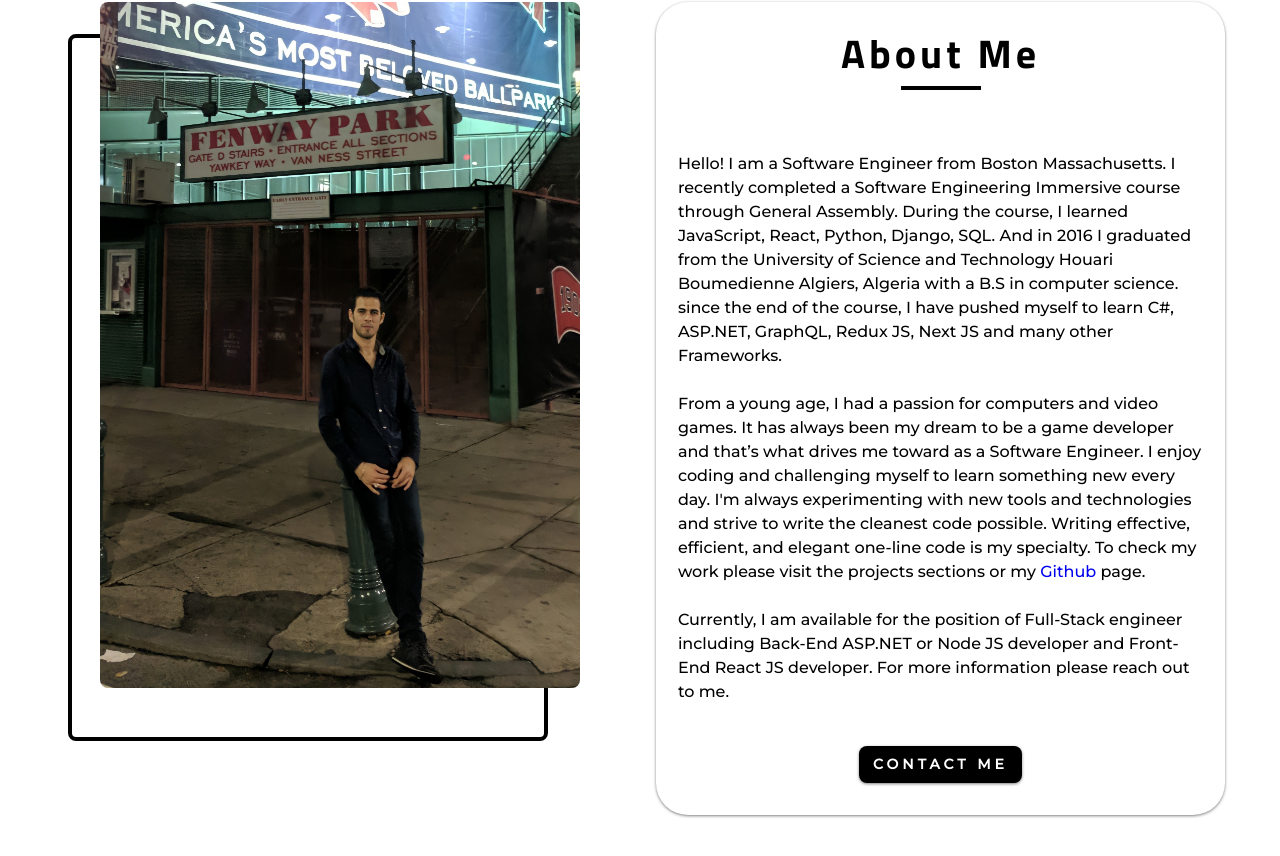
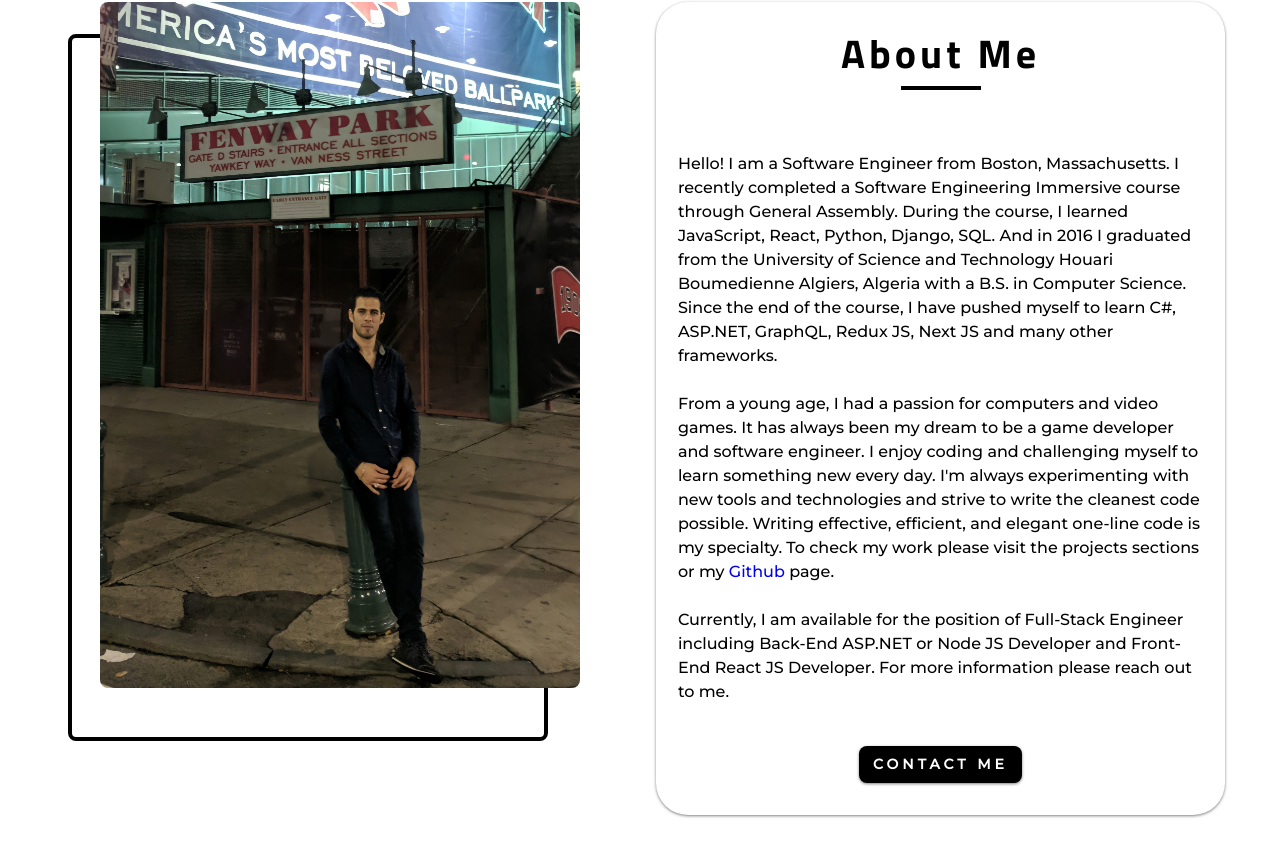
Before and after one commit to aymammeri/Ayoub-portfolio, a plain HTML site: page index.html in a window 1280 px wide. Shown: the part 878-1734 px from the top of the page. Drawn offline with Linux system fonts and the light colour scheme.

Commit message:
Fix Grammer

```diff
--- a/index.html
+++ b/index.html
@@ -142,27 +142,26 @@
           </div>
           <!--end of section title -->
           <p>
-            Hello! I am a Software Engineer from Boston Massachusetts. I
+            Hello! I am a Software Engineer from Boston, Massachusetts. I
             recently completed a Software Engineering Immersive course through
             General Assembly. During the course, I learned JavaScript, React,
             Python, Django, SQL. And in 2016 I graduated from the University of
             Science and Technology Houari Boumedienne Algiers, Algeria with a
-            B.S in computer science. since the end of the course, I have pushed
+            B.S. in Computer Science. Since the end of the course, I have pushed
             myself to learn C#, ASP.NET, GraphQL, Redux JS, Next JS and many
-            other Frameworks.
+            other frameworks.
             <br /><br />
             From a young age, I had a passion for computers and video games. It
-            has always been my dream to be a game developer and that’s what
-            drives me toward as a Software Engineer. I enjoy coding and
-            challenging myself to learn something new every day. I'm always
-            experimenting with new tools and technologies and strive to write
-            the cleanest code possible. Writing effective, efficient, and
-            elegant one-line code is my specialty. To check my work please visit
-            the projects sections or my
+            has always been my dream to be a game developer and software
+            engineer. I enjoy coding and challenging myself to learn something
+            new every day. I'm always experimenting with new tools and
+            technologies and strive to write the cleanest code possible. Writing
+            effective, efficient, and elegant one-line code is my specialty. To
+            check my work please visit the projects sections or my
             <a href="https://github.com/aymammeri">Github</a> page. <br /><br />
-            Currently, I am available for the position of Full-Stack engineer
-            including Back-End ASP.NET or Node JS developer and Front-End React
-            JS developer. For more information please reach out to me.
+            Currently, I am available for the position of Full-Stack Engineer
+            including Back-End ASP.NET or Node JS Developer and Front-End React
+            JS Developer. For more information please reach out to me.
           </p>
           <div class="a-tag container">
             <a href="contact.html" class="btn">Contact me</a>
```
Also changed, not shown: projects.html (+2 -2 lines).
